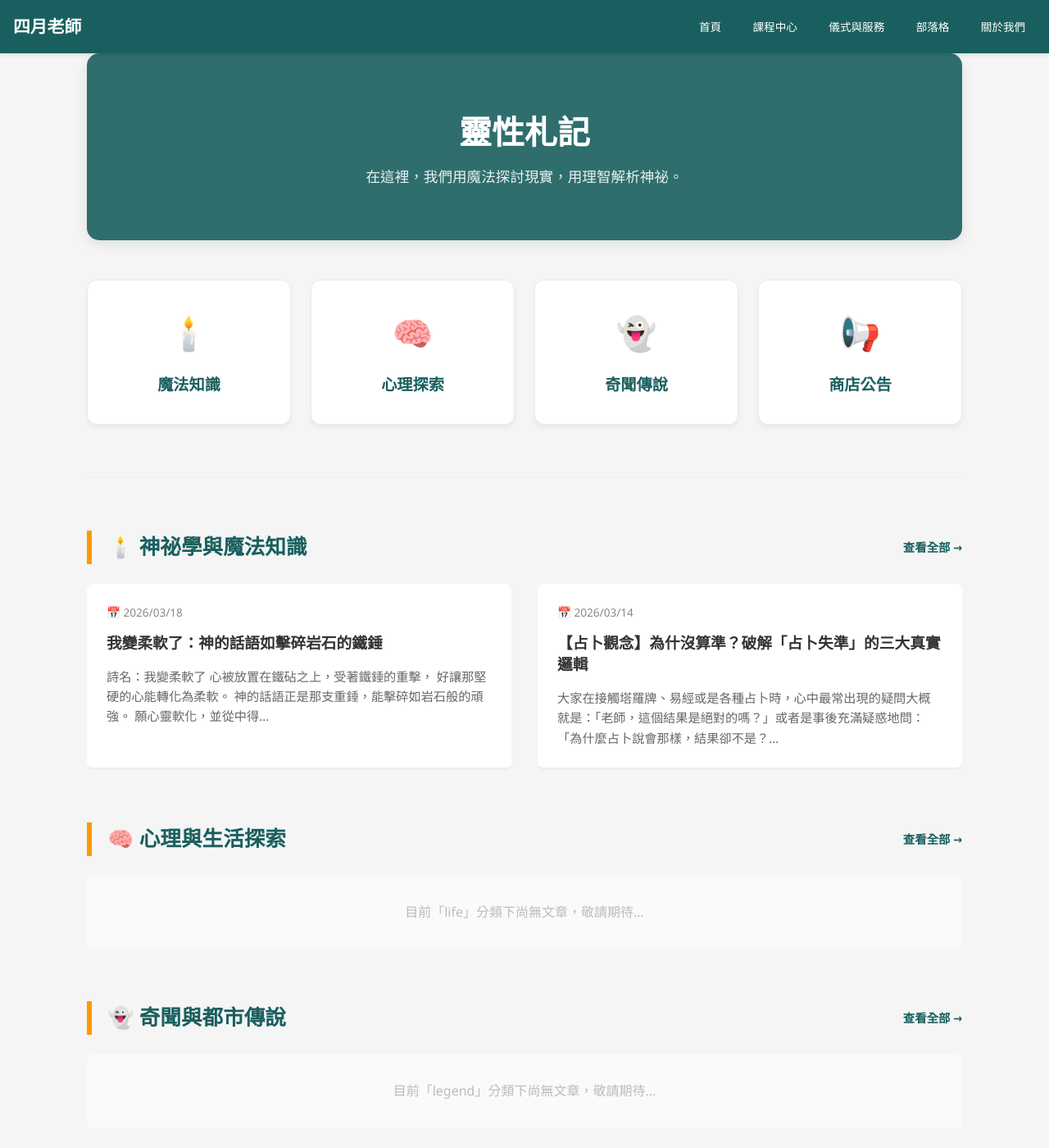
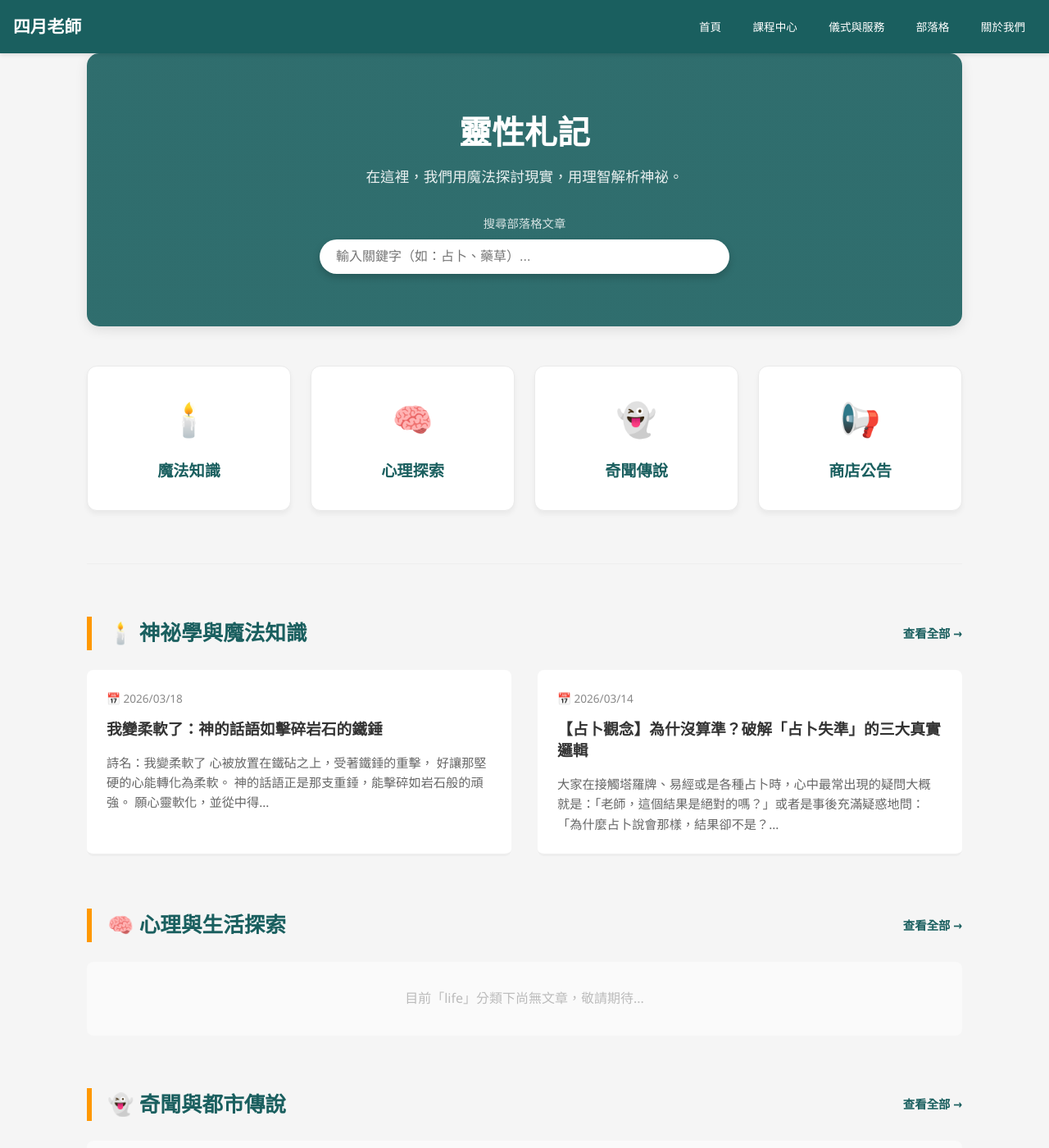
Before and after one commit to light4uliuphone-lang/hoodoo, a Jekyll site: the page built from blog/index.html, in a window 1280 px wide and 1400 px high. Shown: the whole window at 82% size. Built offline with Jekyll 4.4.1, drawn with Linux system fonts in a browser that asks for light colours; comment, search, counter and statistics services are not loaded.

Commit message:
Update index.html

```diff
--- a/blog/index.html
+++ b/blog/index.html
@@ -6,7 +6,7 @@ title: "靈性札記：魔法與生活的交界處 - 四月老師"
 <style>
     /* 1. Hero 區塊優化 */
     .blog-hero {
-        background: #1a5f5f; /* 穩定的底色 */
+        background: #1a5f5f;
         background: linear-gradient(rgba(26, 95, 95, 0.9), rgba(26, 95, 95, 0.9));
         color: white;
         text-align: center;
@@ -14,9 +14,74 @@ title: "靈性札記：魔法與生活的交界處 - 四月老師"
         margin-bottom: 3rem;
         border-radius: 15px;
         box-shadow: 0 4px 15px rgba(0,0,0,0.1);
+        position: relative; /* 為了搜尋結果定位 */
+        overflow: visible !important; /* 確保搜尋結果不被切掉 */
     }
 
-    /* 2. 分類導覽卡片 - 強制橫向網格 */
+    /* 🔍 搜尋框樣式 */
+    .blog-search-container {
+        margin-top: 2rem;
+        position: relative;
+        max-width: 500px;
+        margin-left: auto;
+        margin-right: auto;
+    }
+
+    .blog-search-label {
+        display: block;
+        margin-bottom: 0.5rem;
+        font-size: 0.9rem;
+        opacity: 0.8;
+    }
+
+    #blog-search-input {
+        width: 100%;
+        padding: 12px 20px;
+        border-radius: 30px;
+        border: none;
+        outline: none;
+        font-size: 1rem;
+        color: #333;
+        box-shadow: 0 4px 10px rgba(0,0,0,0.2);
+    }
+
+    /* 搜尋結果下拉選單 */
+    #blog-results-container {
+        position: absolute;
+        top: 100%;
+        left: 0;
+        right: 0;
+        background: white;
+        border-radius: 10px;
+        margin-top: 10px;
+        box-shadow: 0 10px 25px rgba(0,0,0,0.3);
+        list-style: none;
+        padding: 0;
+        z-index: 999;
+        max-height: 300px;
+        overflow-y: auto;
+        display: none;
+        text-align: left;
+    }
+
+    #blog-results-container li {
+        border-bottom: 1px solid #eee;
+    }
+
+    #blog-results-container li a {
+        display: block;
+        padding: 12px 20px;
+        color: #333;
+        text-decoration: none;
+        font-size: 0.95rem;
+    }
+
+    #blog-results-container li a:hover {
+        background: #f0f7f7;
+        color: #1a5f5f;
+    }
+
+    /* 2. 分類導覽卡片 */
     .category-nav {
         display: grid;
         grid-template-columns: repeat(auto-fit, minmax(200px, 1fr));
@@ -32,7 +97,7 @@ title: "靈性札記：魔法與生活的交界處 - 四月老師"
         text-align: center;
         border: 1px solid #eaeaea;
         text-decoration: none;
-        color: #333 !important; /* 強制文字顏色 */
+        color: #333 !important;
         transition: all 0.3s ease;
         box-shadow: 0 4px 6px rgba(0,0,0,0.05);
         display: flex;
@@ -47,17 +112,8 @@ title: "靈性札記：魔法與生活的交界處 - 四月老師"
         box-shadow: 0 8px 20px rgba(0,0,0,0.1);
     }
 
-    .category-card span.icon {
-        font-size: 2.5rem;
-        margin-bottom: 1rem;
-        display: block;
-    }
-
-    .category-card h3 {
-        margin: 0;
-        font-size: 1.2rem;
-        font-weight: bold;
-    }
+    .category-card span.icon { font-size: 2.5rem; margin-bottom: 1rem; display: block; }
+    .category-card h3 { margin: 0; font-size: 1.2rem; font-weight: bold; }
 
     /* 3. 文章區塊標題 */
     .section-title {
@@ -69,14 +125,7 @@ title: "靈性札記：魔法與生活的交界處 - 四月老師"
         padding-left: 1.2rem;
     }
 
-    .section-title h2 {
-        margin: 0;
-        font-size: 1.6rem;
-        color: #1a5f5f;
-        display: flex;
-        align-items: center;
-        gap: 0.5rem;
-    }
+    .section-title h2 { margin: 0; font-size: 1.6rem; color: #1a5f5f; display: flex; align-items: center; gap: 0.5rem; }
 
     /* 4. 文章列表網格 */
     .post-grid {
@@ -93,47 +142,15 @@ title: "靈性札記：魔法與生活的交界處 - 四月老師"
         transition: border-color 0.3s;
     }
 
-    .post-item:hover {
-        border-bottom-color: #1a5f5f;
-    }
+    .post-item:hover { border-bottom-color: #1a5f5f; }
+    .post-meta { font-size: 0.85rem; color: #888; margin-bottom: 0.8rem; }
+    .post-item h3 { margin: 0 0 1rem 0; line-height: 1.4; }
+    .post-item h3 a { color: #333; text-decoration: none; font-weight: bold; }
+    .post-item h3 a:hover { color: #ff9800; }
+    .post-excerpt { font-size: 0.95rem; color: #666; line-height: 1.6; }
 
-    .post-meta {
-        font-size: 0.85rem;
-        color: #888;
-        margin-bottom: 0.8rem;
-    }
-
-    .post-item h3 {
-        margin: 0 0 1rem 0;
-        line-height: 1.4;
-    }
-
-    .post-item h3 a {
-        color: #333;
-        text-decoration: none;
-        font-weight: bold;
-    }
-
-    .post-item h3 a:hover {
-        color: #ff9800;
-    }
-
-    .post-excerpt {
-        font-size: 0.95rem;
-        color: #666;
-        line-height: 1.6;
-    }
-
-    /* 手機版微調 */
     @media (max-width: 600px) {
-        .category-nav {
-            grid-template-columns: 1fr 1fr; /* 手機版兩列 */
-        }
-        .category-card {
-            padding: 1.5rem 1rem;
-        }
-        .category-card span.icon { font-size: 2rem; }
-        .category-card h3 { font-size: 1rem; }
+        .category-nav { grid-template-columns: 1fr 1fr; }
     }
 </style>
 
@@ -141,6 +158,12 @@ title: "靈性札記：魔法與生活的交界處 - 四月老師"
     <header class="blog-hero">
         <h1 style="font-size: 2.5rem; margin-bottom: 0.5rem;">靈性札記</h1>
         <p style="font-size: 1.1rem; opacity: 0.9;">在這裡，我們用魔法探討現實，用理智解析神祕。</p>
+
+        <div class="blog-search-container">
+            <label for="blog-search-input" class="blog-search-label">搜尋部落格文章</label>
+            <input type="text" id="blog-search-input" placeholder="輸入關鍵字（如：占卜、藥草）..." autocomplete="off">
+            <ul id="blog-results-container"></ul>
+        </div>
     </header>
 
     <nav class="category-nav">
@@ -178,7 +201,7 @@ title: "靈性札記：魔法與生活的交界處 - 四月老師"
         <div class="post-grid">
             {% assign found_post = false %}
             {% for post in site.posts %}
-                {% if post.categories contains slug %}
+                {% if post.categories contains slug or post.category == slug %}
                     {% assign found_post = true %}
                     <article class="post-item">
                         <div class="post-meta">📅 {{ post.date | date: "%Y/%m/%d" }}</div>
@@ -199,3 +222,36 @@ title: "靈性札記：魔法與生活的交界處 - 四月老師"
     </section>
     {% endfor %}
 </div>
+
+<script src="https://unpkg.com/simple-jekyll-search@latest/dest/simple-jekyll-search.min.js"></script>
+
+<script>
+    window.addEventListener('load', function() {
+        var blogSearchInput = document.getElementById('blog-search-input');
+        var blogResultsContainer = document.getElementById('blog-results-container');
+
+        SimpleJekyllSearch({
+            searchInput: blogSearchInput,
+            resultsContainer: blogResultsContainer,
+            json: '{{ "/search.json" | relative_url }}',
+            searchResultTemplate: '<li><a href="{url}">{title}</a></li>',
+            noResultsText: '<li style="padding:15px; color:#999;">找不到相關文章</li>'
+        });
+
+        // 監聽輸入框：有字才顯示
+        blogSearchInput.addEventListener('input', function() {
+            if (this.value.trim().length > 0) {
+                blogResultsContainer.style.display = 'block';
+            } else {
+                blogResultsContainer.style.display = 'none';
+            }
+        });
+
+        // 點擊外部關閉
+        document.addEventListener('click', function(e) {
+            if (e.target !== blogSearchInput) {
+                blogResultsContainer.style.display = 'none';
+            }
+        });
+    });
+</script>
```
